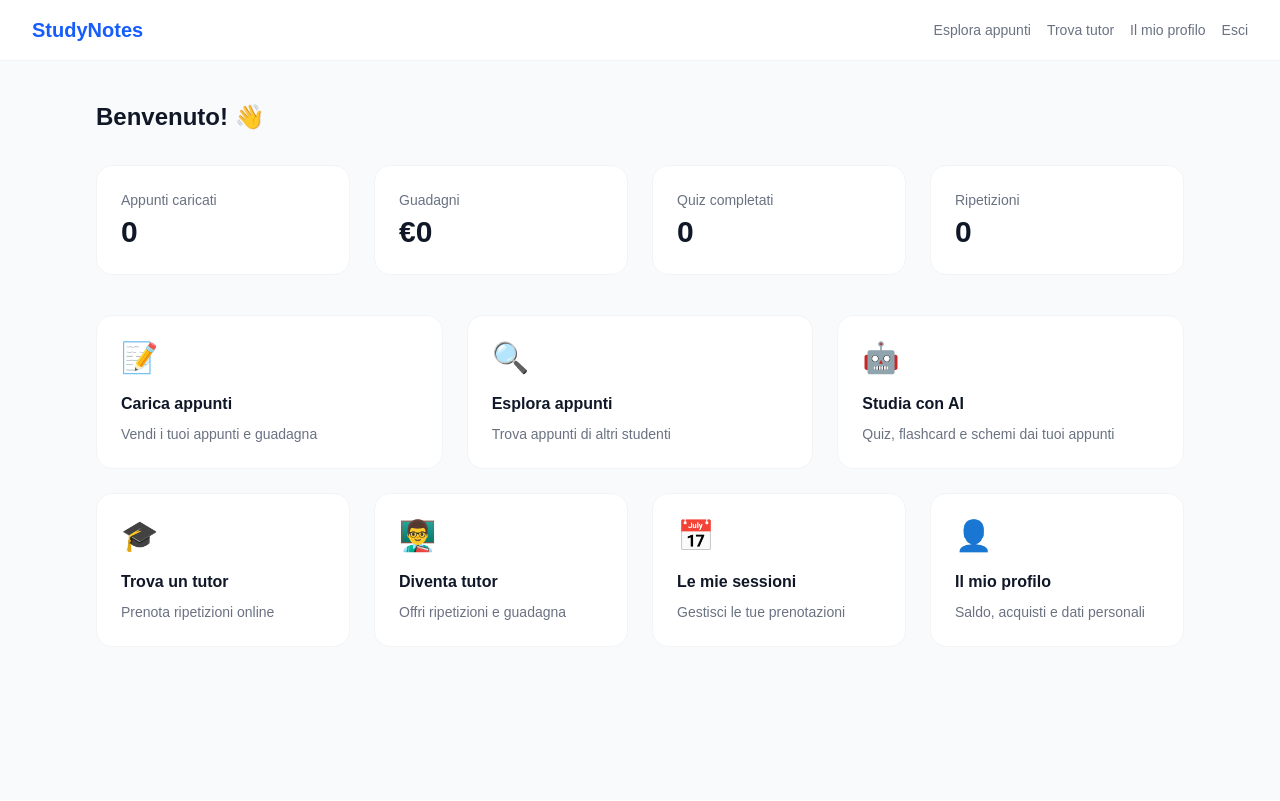
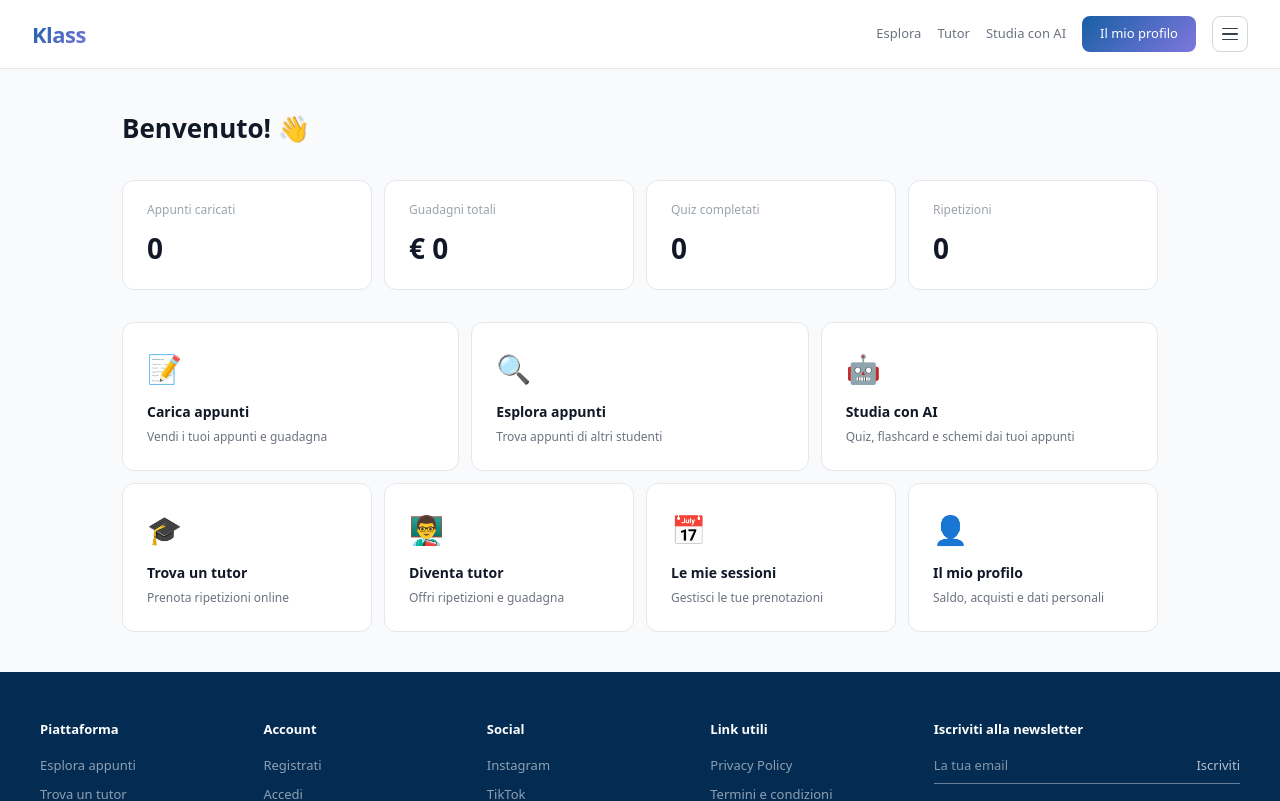
Before and after one commit to StarUpm/studynotes, a Next.js app: page /dashboard in a window 1280 px wide. Shown: the top 801 px of the page. Built offline with nearby package versions, Linux system fonts and the light colour scheme.

Commit message:
Update page.tsx

```diff
--- a/src/app/dashboard/page.tsx
+++ b/src/app/dashboard/page.tsx
@@ -1,88 +1,65 @@
 'use client'
 
 import Link from 'next/link'
-import { supabase } from '@/lib/supabase'
-import { useRouter } from 'next/navigation'
+import Layout from '@/app/components/Layout'
 
 export default function Dashboard() {
-  const router = useRouter()
+  return (
+    <Layout>
+      <div style={{ maxWidth: 1100, margin: '0 auto', padding: '40px 32px' }}>
+        <h1 style={{ fontSize: 26, fontWeight: 700, color: '#111827', marginBottom: 32 }}>Benvenuto! 👋</h1>
 
-  const handleLogout = async () => {
-    await supabase.auth.signOut()
-    router.push('/login')
-  }
+        {/* STATS */}
+        <div style={{ display: 'grid', gridTemplateColumns: 'repeat(4, 1fr)', gap: 12, marginBottom: 32 }}>
+          {[
+            { label: 'Appunti caricati', value: '0' },
+            { label: 'Guadagni totali', value: '€ 0' },
+            { label: 'Quiz completati', value: '0' },
+            { label: 'Ripetizioni', value: '0' },
+          ].map(function(s) {
+            return (
+              <div key={s.label} style={{ background: 'white', border: '0.5px solid #e5e7eb', borderRadius: 12, padding: '20px 24px' }}>
+                <p style={{ fontSize: 12, color: '#9CA3AF', marginBottom: 8 }}>{s.label}</p>
+                <p style={{ fontSize: 28, fontWeight: 700, color: '#111827' }}>{s.value}</p>
+              </div>
+            )
+          })}
+        </div>
 
-  return (
-    <main className="min-h-screen bg-gray-50">
-      <nav className="bg-white border-b border-gray-100 px-8 py-4 flex justify-between items-center">
-        <span className="text-xl font-bold text-blue-600">StudyNotes</span>
-        <div className="flex gap-4 items-center">
-          <Link href="/esplora" className="text-sm text-gray-500 hover:text-blue-600">Esplora appunti</Link>
-          <Link href="/tutor" className="text-sm text-gray-500 hover:text-blue-600">Trova tutor</Link>
-          <Link href="/profilo-utente" className="text-sm text-gray-500 hover:text-blue-600">Il mio profilo</Link>
-          <button onClick={handleLogout} className="text-sm text-gray-500 hover:text-red-500">Esci</button>
+        {/* AZIONI PRINCIPALI */}
+        <div style={{ display: 'grid', gridTemplateColumns: 'repeat(3, 1fr)', gap: 12, marginBottom: 12 }}>
+          {[
+            { emoji: '📝', title: 'Carica appunti', desc: 'Vendi i tuoi appunti e guadagna', href: '/upload' },
+            { emoji: '🔍', title: 'Esplora appunti', desc: 'Trova appunti di altri studenti', href: '/esplora' },
+            { emoji: '🤖', title: 'Studia con AI', desc: 'Quiz, flashcard e schemi dai tuoi appunti', href: '/quiz' },
+          ].map(function(item) {
+            return (
+              <Link key={item.title} href={item.href} style={{ background: 'white', border: '0.5px solid #e5e7eb', borderRadius: 12, padding: 24, textDecoration: 'none', display: 'block', transition: 'border-color 0.2s' }}>
+                <div style={{ fontSize: 28, marginBottom: 12 }}>{item.emoji}</div>
+                <h3 style={{ fontSize: 14, fontWeight: 600, color: '#111827', marginBottom: 6 }}>{item.title}</h3>
+                <p style={{ fontSize: 12, color: '#6B7280' }}>{item.desc}</p>
+              </Link>
+            )
+          })}
         </div>
-      </nav>
-      <div className="max-w-6xl mx-auto px-8 py-10">
-        <h1 className="text-2xl font-bold text-gray-900 mb-8">Benvenuto! 👋</h1>
-        <div className="grid grid-cols-1 md:grid-cols-4 gap-6 mb-10">
-          <div className="bg-white rounded-2xl border border-gray-100 p-6">
-            <p className="text-sm text-gray-500 mb-1">Appunti caricati</p>
-            <p className="text-3xl font-bold text-gray-900">0</p>
-          </div>
-          <div className="bg-white rounded-2xl border border-gray-100 p-6">
-            <p className="text-sm text-gray-500 mb-1">Guadagni</p>
-            <p className="text-3xl font-bold text-gray-900">€0</p>
-          </div>
-          <div className="bg-white rounded-2xl border border-gray-100 p-6">
-            <p className="text-sm text-gray-500 mb-1">Quiz completati</p>
-            <p className="text-3xl font-bold text-gray-900">0</p>
-          </div>
-          <div className="bg-white rounded-2xl border border-gray-100 p-6">
-            <p className="text-sm text-gray-500 mb-1">Ripetizioni</p>
-            <p className="text-3xl font-bold text-gray-900">0</p>
-          </div>
-        </div>
-        <div className="grid grid-cols-1 md:grid-cols-3 gap-6 mb-6">
-          <Link href="/upload" className="bg-white rounded-2xl border border-gray-100 p-6 hover:border-blue-200 cursor-pointer block">
-            <div className="text-3xl mb-4">📝</div>
-            <h3 className="font-semibold text-gray-900 mb-2">Carica appunti</h3>
-            <p className="text-sm text-gray-500">Vendi i tuoi appunti e guadagna</p>
-          </Link>
-          <Link href="/esplora" className="bg-white rounded-2xl border border-gray-100 p-6 hover:border-blue-200 cursor-pointer block">
-            <div className="text-3xl mb-4">🔍</div>
-            <h3 className="font-semibold text-gray-900 mb-2">Esplora appunti</h3>
-            <p className="text-sm text-gray-500">Trova appunti di altri studenti</p>
-          </Link>
-          <Link href="/quiz" className="bg-white rounded-2xl border border-gray-100 p-6 hover:border-blue-200 cursor-pointer block">
-            <div className="text-3xl mb-4">🤖</div>
-            <h3 className="font-semibold text-gray-900 mb-2">Studia con AI</h3>
-            <p className="text-sm text-gray-500">Quiz, flashcard e schemi dai tuoi appunti</p>
-          </Link>
-        </div>
-        <div className="grid grid-cols-1 md:grid-cols-4 gap-6">
-          <Link href="/tutor" className="bg-white rounded-2xl border border-gray-100 p-6 hover:border-blue-200 cursor-pointer block">
-            <div className="text-3xl mb-4">🎓</div>
-            <h3 className="font-semibold text-gray-900 mb-2">Trova un tutor</h3>
-            <p className="text-sm text-gray-500">Prenota ripetizioni online</p>
-          </Link>
-          <Link href="/diventa-tutor" className="bg-white rounded-2xl border border-gray-100 p-6 hover:border-blue-200 cursor-pointer block">
-            <div className="text-3xl mb-4">👨‍🏫</div>
-            <h3 className="font-semibold text-gray-900 mb-2">Diventa tutor</h3>
-            <p className="text-sm text-gray-500">Offri ripetizioni e guadagna</p>
-          </Link>
-          <Link href="/sessioni" className="bg-white rounded-2xl border border-gray-100 p-6 hover:border-blue-200 cursor-pointer block">
-            <div className="text-3xl mb-4">📅</div>
-            <h3 className="font-semibold text-gray-900 mb-2">Le mie sessioni</h3>
-            <p className="text-sm text-gray-500">Gestisci le tue prenotazioni</p>
-          </Link>
-          <Link href="/profilo-utente" className="bg-white rounded-2xl border border-gray-100 p-6 hover:border-blue-200 cursor-pointer block">
-            <div className="text-3xl mb-4">👤</div>
-            <h3 className="font-semibold text-gray-900 mb-2">Il mio profilo</h3>
-            <p className="text-sm text-gray-500">Saldo, acquisti e dati personali</p>
-          </Link>
+
+        <div style={{ display: 'grid', gridTemplateColumns: 'repeat(4, 1fr)', gap: 12 }}>
+          {[
+            { emoji: '🎓', title: 'Trova un tutor', desc: 'Prenota ripetizioni online', href: '/tutor' },
+            { emoji: '👨‍🏫', title: 'Diventa tutor', desc: 'Offri ripetizioni e guadagna', href: '/diventa-tutor' },
+            { emoji: '📅', title: 'Le mie sessioni', desc: 'Gestisci le tue prenotazioni', href: '/sessioni' },
+            { emoji: '👤', title: 'Il mio profilo', desc: 'Saldo, acquisti e dati personali', href: '/profilo-utente' },
+          ].map(function(item) {
+            return (
+              <Link key={item.title} href={item.href} style={{ background: 'white', border: '0.5px solid #e5e7eb', borderRadius: 12, padding: 24, textDecoration: 'none', display: 'block' }}>
+                <div style={{ fontSize: 28, marginBottom: 12 }}>{item.emoji}</div>
+                <h3 style={{ fontSize: 14, fontWeight: 600, color: '#111827', marginBottom: 6 }}>{item.title}</h3>
+                <p style={{ fontSize: 12, color: '#6B7280' }}>{item.desc}</p>
+              </Link>
+            )
+          })}
         </div>
       </div>
-    </main>
+    </Layout>
   )
 }
```
